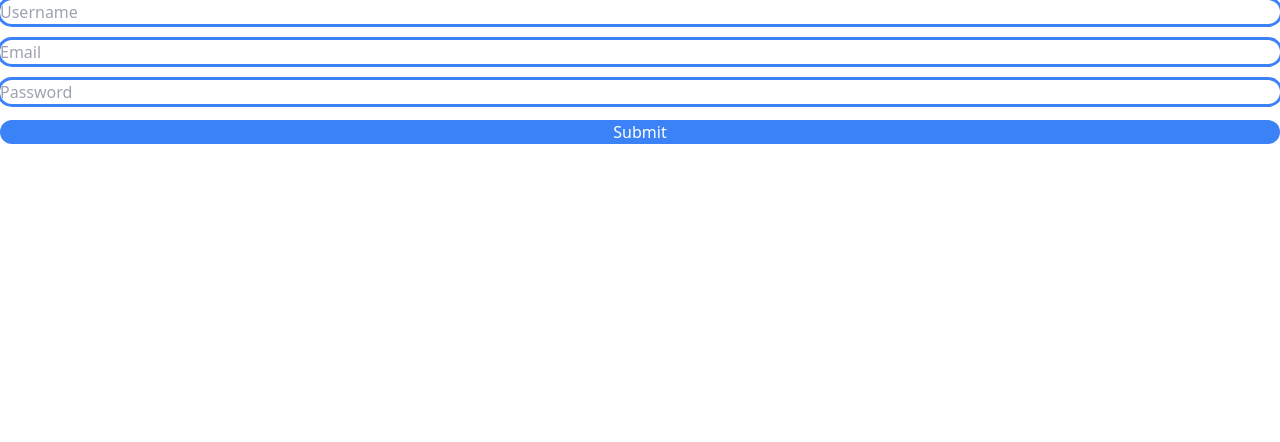
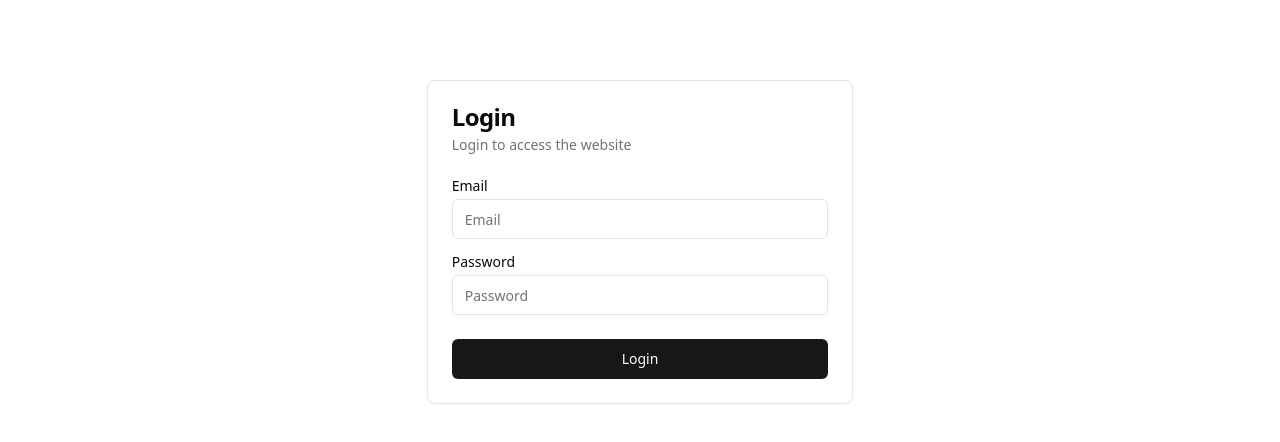
Before and after one commit to AbhinavMishra32/dbsocial, a React (Vite) app in the folder client/: page /login in a window 1280 px wide. Shown: the top 442 px of the page. Built offline with nearby package versions, Linux system fonts and the light colour scheme.

Commit message:
feat: Refactor Login page with new UI components; add input and button components

```diff
--- a/client/package.json
+++ b/client/package.json
@@ -11,6 +11,8 @@
   },
   "dependencies": {
     "@hookform/resolvers": "^3.9.0",
+    "@radix-ui/react-label": "^2.1.0",
+    "@radix-ui/react-slot": "^1.1.0",
     "class-variance-authority": "^0.7.0",
     "clsx": "^2.1.1",
     "lucide-react": "^0.445.0",
--- a/client/src/App.tsx
+++ b/client/src/App.tsx
@@ -1,4 +1,3 @@
-import React from 'react'
 import { BrowserRouter, Routes, Route } from 'react-router-dom';
 import Home from './pages/Home';
 import Login from "./pages/Login";
--- /dev/null
+++ b/client/src/components/ui/button.tsx
@@ -0,0 +1,56 @@
+import * as React from "react"
+import { Slot } from "@radix-ui/react-slot"
+import { cva, type VariantProps } from "class-variance-authority"
+
+import { cn } from "@/lib/utils"
+
+const buttonVariants = cva(
+  "inline-flex items-center justify-center whitespace-nowrap rounded-md text-sm font-medium ring-offset-background transition-colors focus-visible:outline-none focus-visible:ring-2 focus-visible:ring-ring focus-visible:ring-offset-2 disabled:pointer-events-none disabled:opacity-50",
+  {
+    variants: {
+      variant: {
+        default: "bg-primary text-primary-foreground hover:bg-primary/90",
+        destructive:
+          "bg-destructive text-destructive-foreground hover:bg-destructive/90",
+        outline:
+          "border border-input bg-background hover:bg-accent hover:text-accent-foreground",
+        secondary:
+          "bg-secondary text-secondary-foreground hover:bg-secondary/80",
+        ghost: "hover:bg-accent hover:text-accent-foreground",
+        link: "text-primary underline-offset-4 hover:underline",
+      },
+      size: {
+        default: "h-10 px-4 py-2",
+        sm: "h-9 rounded-md px-3",
+        lg: "h-11 rounded-md px-8",
+        icon: "h-10 w-10",
+      },
+    },
+    defaultVariants: {
+      variant: "default",
+      size: "default",
+    },
+  }
+)
+
+export interface ButtonProps
+  extends React.ButtonHTMLAttributes<HTMLButtonElement>,
+    VariantProps<typeof buttonVariants> {
+  asChild?: boolean
+}
+
+const Button = React.forwardRef<HTMLButtonElement, ButtonProps>(
+  ({ className, variant, size, asChild = false, ...props }, ref) => {
+    const Comp = asChild ? Slot : "button"
+    return (
+      <Comp
+        className={cn(buttonVariants({ variant, size, className }))}
+        ref={ref}
+        {...props}
+      />
+    )
+  }
+)
+Button.displayName = "Button"
+
+export { Button, buttonVariants }
--- /dev/null
+++ b/client/src/components/ui/input.tsx
@@ -0,0 +1,25 @@
+import * as React from "react"
+
+import { cn } from "@/lib/utils"
+
+export interface InputProps
+  extends React.InputHTMLAttributes<HTMLInputElement> {}
+
+const Input = React.forwardRef<HTMLInputElement, InputProps>(
+  ({ className, type, ...props }, ref) => {
+    return (
+      <input
+        type={type}
+        className={cn(
+          "flex h-10 w-full rounded-md border border-input bg-background px-3 py-2 text-sm ring-offset-background file:border-0 file:bg-transparent file:text-sm file:font-medium file:text-foreground placeholder:text-muted-foreground focus-visible:outline-none focus-visible:ring-2 focus-visible:ring-ring focus-visible:ring-offset-2 disabled:cursor-not-allowed disabled:opacity-50",
+          className
+        )}
+        ref={ref}
+        {...props}
+      />
+    )
+  }
+)
+Input.displayName = "Input"
+
+export { Input }
--- /dev/null
+++ b/client/src/components/ui/label.tsx
@@ -0,0 +1,24 @@
+import * as React from "react"
+import * as LabelPrimitive from "@radix-ui/react-label"
+import { cva, type VariantProps } from "class-variance-authority"
+
+import { cn } from "@/lib/utils"
+
+const labelVariants = cva(
+  "text-sm font-medium leading-none peer-disabled:cursor-not-allowed peer-disabled:opacity-70"
+)
+
+const Label = React.forwardRef<
+  React.ElementRef<typeof LabelPrimitive.Root>,
+  React.ComponentPropsWithoutRef<typeof LabelPrimitive.Root> &
+    VariantProps<typeof labelVariants>
+>(({ className, ...props }, ref) => (
+  <LabelPrimitive.Root
+    ref={ref}
+    className={cn(labelVariants(), className)}
+    {...props}
+  />
+))
+Label.displayName = LabelPrimitive.Root.displayName
+
+export { Label }
--- a/client/src/pages/Login.tsx
+++ b/client/src/pages/Login.tsx
@@ -1,9 +1,13 @@
 import { zodResolver } from '@hookform/resolvers/zod';
 import { SubmitHandler, useForm } from 'react-hook-form';
 import {z} from 'zod';
+import {Card, CardContent, CardDescription, CardFooter, CardHeader, CardTitle} from "../components/ui/card";
+import { Input } from "../components/ui/input";
+import { Label } from '../components/ui/label';
+import {Button} from "../components/ui/button";
 
 const schema = z.object({
-    username: z.string().min(4).max(25),
+    username: z.string().min(4).max(25), // this is for sign up
     email: z.string().email(),
     password: z.string().min(8),
 });
@@ -30,18 +34,41 @@
         resolver: zodResolver(schema),
     });
   return (
-    <form className="flex flex-col gap-4" onSubmit={handleSubmit(onSubmit)}>
-        <input {...register("username")} type="text" placeholder="Username" className="ring ring-blue-500 rounded-full" />
-        {errors.email && <p className="text-red-500">{errors.email.message}</p>}
-        <input {...register("email")} type="email" placeholder="Email" className="ring ring-blue-500 rounded-full" />
-        {errors.email && <p className="text-red-500">{errors.email.message}</p>}
-        <input {...register("password")} type="password" placeholder="Password" className="ring ring-blue-500 rounded-full" />
-        {errors.password && <p className='text-red-500'>{errors.password.message}</p>}
-        <button disabled={isSubmitting} type="submit" className="bg-blue-500 text-white rounded-full">
-            {isSubmitting ? "Loading": "Submit"}
-        </button>
-    </form>
-  )
+      <Card className="w-1/3 mx-auto mt-20">
+        <CardHeader>
+          <CardTitle>Login</CardTitle>
+          <CardDescription>Login to access the website</CardDescription>
+        </CardHeader>
+            <form>
+        <CardContent>
+                <div className='grid w-full items-center gap-4'>
+                    <div className='flex flex-col space-y-1.5'>
+                        <Label htmlFor='name'>Email</Label>
+                        <Input {...register("email")} id="email" placeholder='Email' />
+                    </div>
+                    <div className='flex flex-col space-y-1.5'>
+                        <Label htmlFor='password'>Password</Label>
+                        <Input id="password" placeholder="Password" />
+                    </div>
+                </div>
+        </CardContent>
+        <CardFooter>
+            <Button className='w-full'>Login</Button>
+        </CardFooter>
+            </form>
+      </Card>
+    // <form className="flex flex-col gap-4" onSubmit={handleSubmit(onSubmit)}>
+    //     <input {...register("username")} type="text" placeholder="Username" className="ring ring-blue-500 rounded-full" />
+    //     {errors.email && <p className="text-red-500">{errors.email.message}</p>}
+    //     <input {...register("email")} type="email" placeholder="Email" className="ring ring-blue-500 rounded-full" />
+    //     {errors.email && <p className="text-red-500">{errors.email.message}</p>}
+    //     <input {...register("password")} type="password" placeholder="Password" className="ring ring-blue-500 rounded-full" />
+    //     {errors.password && <p className='text-red-500'>{errors.password.message}</p>}
+    //     <button disabled={isSubmitting} type="submit" className="bg-blue-500 text-white rounded-full">
+    //         {isSubmitting ? "Loading": "Submit"}
+    //     </button>
+    // </form>
+  );
 }
 
 export default Login
--- a/client/vite.config.ts
+++ b/client/vite.config.ts
@@ -1,7 +1,13 @@
 import { defineConfig } from 'vite'
 import react from '@vitejs/plugin-react-swc'
+import path from "path";
 
 // https://vitejs.dev/config/
 export default defineConfig({
   plugins: [react()],
+  resolve: {
+    alias: {
+      '@': path.resolve(__dirname, './src'),
+    },
+  },
 })
```
Also changed, not shown: 1 other file (tests, documents, lock files or other folders).
